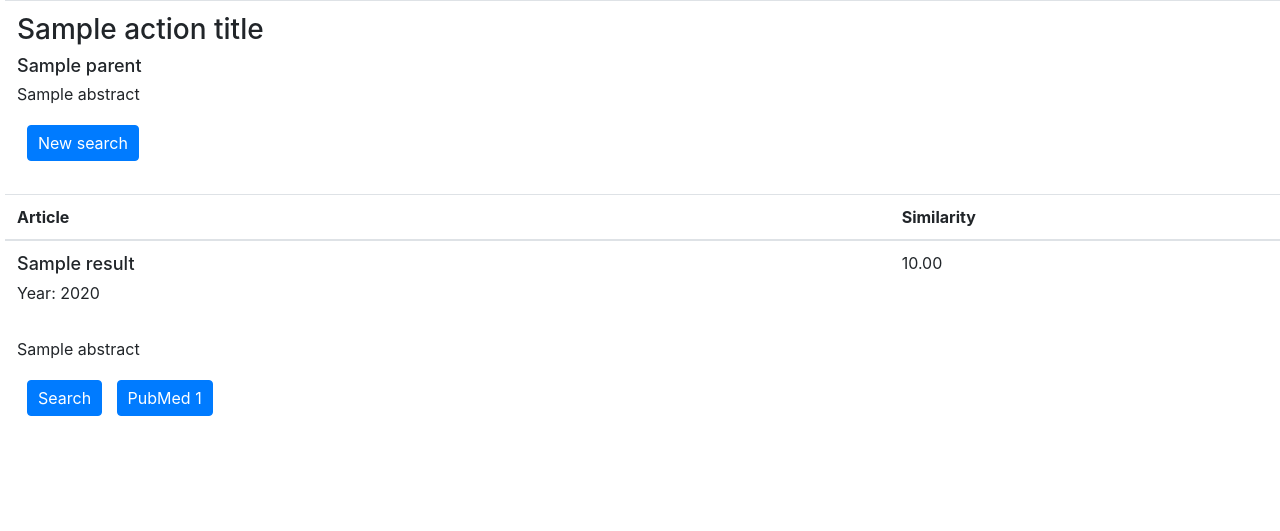
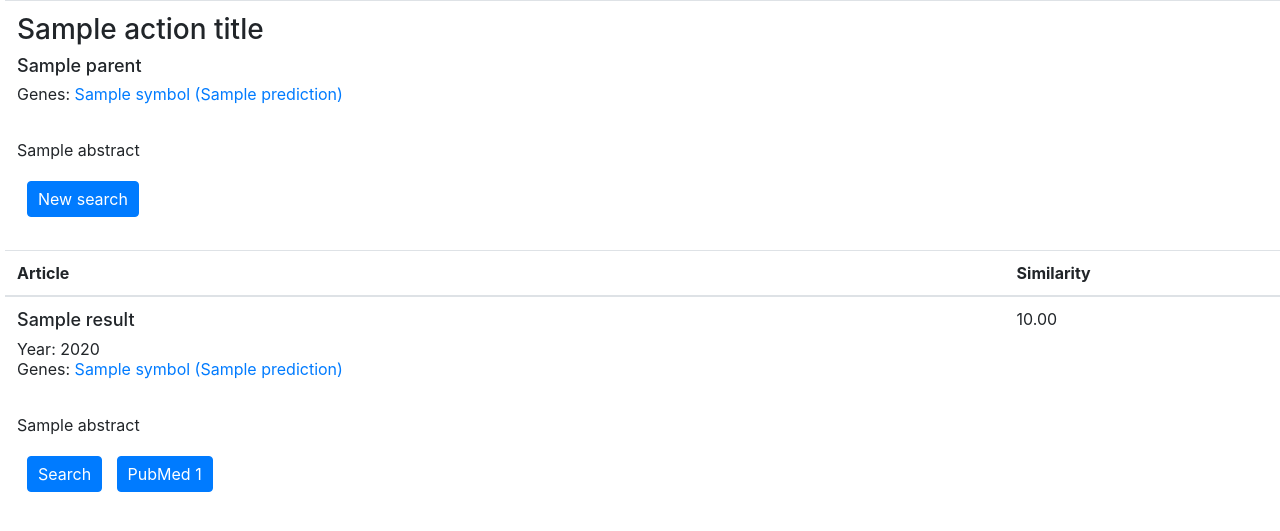
Before and after one commit to net-synergy/abstract2gene, a FastAPI app: template webapp/templates/a2g_results.html in a window 1280 px wide. Shown: the top 531 px of the page. Run offline with FastAPI, Linux system fonts and the light colour scheme; the template is opened without the code that fills it: most values are stand-ins (such as "Sample title", 1, 10 or a date in 2020); parts of the project's set-up code (start-up, migrations or seed data) failed here and were passed over; some libraries are stand-ins or nearby versions.

Commit message:
Add genes to results page

```diff
--- a/webapp/config.py
+++ b/webapp/config.py
@@ -2,3 +2,5 @@
 
 model_name = "a2g_768dim_per_batch_2"
 collection_name = f"gene_predictions_{model_name}"
+min_genes = 5
+gene_thresh = 0.5
--- a/webapp/main.py
+++ b/webapp/main.py
@@ -1,5 +1,7 @@
 """Entry point for the search engine's web UI."""
 
+import json
+import os
 from datetime import datetime
 from typing import Annotated
 
@@ -9,6 +11,7 @@ from fastapi.staticfiles import StaticFiles
 
 import abstract2gene as a2g
 import webapp.config as cfg
+from abstract2gene.data import model_path
 from webapp import database, query, ui
 
 model: a2g.model.Model | None = None
@@ -27,12 +30,18 @@ ModelDep = Annotated[a2g.model.Model, Depends(get_model)]
 client = database.connect()
 min_year = query.get_min_year(client, cfg.collection_name)
 
+with open(os.path.join(model_path(cfg.model_name), "genes.json"), "r") as js:
+    genes = json.load(js)
+
 app = FastAPI()
 app.mount("/static", StaticFiles(directory="webapp/static"), name="static")
 
 
 if not client.collection_exists(cfg.collection_name):
-    raise RuntimeError("qdrant collection not found")
+    raise RuntimeError(
+        "qdrant collection not found. This might be due to changing the"
+        + " model after building the collection. Rerun the populate db script."
+    )
 
 
 @app.get("/", response_class=HTMLResponse)
@@ -61,6 +70,7 @@ def post_abstract_search(
         title,
         abstract,
         (year_min, year_max),
+        genes,
         cfg.collection_name,
     )
 
@@ -89,10 +99,13 @@ def post_pmid_search(
         positive_list,
         negative_list,
         (year_min, year_max),
+        genes,
         cfg.collection_name,
     )
 
 
 @app.get("/analyze/{pmid}")
 def analyze_references(request: Request, pmid: int):
-    return ui.analyze_references(request, client, pmid, cfg.collection_name)
+    return ui.analyze_references(
+        request, client, pmid, genes, cfg.collection_name
+    )
--- a/webapp/query.py
+++ b/webapp/query.py
@@ -25,23 +25,28 @@ def search_with_abstract(
     abstract: str,
     year: tuple[int, int],
     collection_name: str,
-) -> list[ScoredPoint]:
+) -> tuple[list[float], list[ScoredPoint]]:
     """Find publications with similar genetic components to an abstract."""
     prediction = model.predict(title + "[SEP]" + abstract).tolist()[0]
 
-    return client.search(
-        collection_name=collection_name,
-        query_vector=prediction,
-        query_filter=Filter(
-            must=[
-                FieldCondition(
-                    key="year", range=Range(gte=year[0], lte=year[1])
-                )
-            ]
+    return (
+        prediction,
+        client.search(
+            collection_name=collection_name,
+            query_vector=prediction,
+            query_filter=Filter(
+                must=[
+                    FieldCondition(
+                        key="year", range=Range(gte=year[0], lte=year[1])
+                    )
+                ]
+            ),
+            with_payload=True,
+            with_vectors=True,
+            ## TODO: Come up with p-value based method for determining which
+            ## references to return instead of static limit.
+            limit=10,
         ),
-        ## TODO: Come up with p-value based method for determining which
-        ## references to return instead of static limit.
-        limit=10,
     )
 
 
--- a/webapp/templates/a2g_results.html
+++ b/webapp/templates/a2g_results.html
@@ -14,6 +14,15 @@
           <div style="margin-right: 60px">
             <h3 style="margin-left: 0">{{ action_title }}</h3>
             <h4>{{ parent.title }}</h4>
+            <p>
+              Genes: {% for i in range(parent.genes["symbol"]|length) %}
+	      <a href="https://www.ncbi.nlm.nih.gov/gene/{{ parent.genes['entrez_id'][i] }}">
+		{{ parent.genes['symbol'][i] }} ({{ parent.genes['prediction'][i] }})
+	      </a>
+	      {% if (i + 1) < parent.genes["symbol"]|length %}, {% endif %}
+	      {% endfor %}
+            </p>
+            <br />
             <p>{{ parent.abstract }}</p>
           </div>
           <a href="/" role="button" class="btn btn-primary btn-return-home"
@@ -34,7 +43,15 @@
         <tr>
           <td>
             <h4>{{ result.title }}</h4>
-            <p>Year: {{ result.year }}</p>
+            <p>
+	      Year: {{ result.year }}<br />
+	      Genes: {% for i in range(result.genes["symbol"]|length) %}
+	      <a href="https://www.ncbi.nlm.nih.gov/gene/{{ result.genes['entrez_id'][i] }}">
+		{{ result.genes['symbol'][i] }} ({{ result.genes['prediction'][i] }})
+	      </a>
+	      {% if (i + 1) < result.genes["symbol"]|length %}, {% endif %}
+	      {% endfor %}
+            </p>
             <br />
             <p>{{ result.abstract }}</p>
             <a
--- a/webapp/ui.py
+++ b/webapp/ui.py
@@ -10,9 +10,17 @@ from qdrant_client import QdrantClient
 from qdrant_client.models import FieldCondition, Filter, Range
 
 import abstract2gene as a2g
+from webapp import config as cfg
 from webapp import query
+from webapp.genes import Gene, top_predictions
 
 templates = Jinja2Templates(directory="webapp/templates")
+
+
+def _top_preds(predictions: list[float], genes: Gene) -> dict[str, list[str]]:
+    return top_predictions(
+        predictions, genes, k=cfg.min_genes, p=cfg.gene_thresh
+    )
 
 
 def home(request: Request, min_year: int):
@@ -68,22 +76,32 @@ def results(
     title: str,
     abstract: str,
     year: tuple[int, int],
+    genes: Gene,
     collection_name: str,
 ):
-    points = query.search_with_abstract(
+    prediction, points = query.search_with_abstract(
         client, model, title, abstract, year, collection_name
     )
 
     if points is None or len(points) == 0:
         return "No results found."
 
+    top_genes = _top_preds(prediction, genes)
+
     results = _extract_points(points)
+    for i, pt in enumerate(points):
+        results[i]["genes"] = _top_preds(pt.vector, genes)
+
     return templates.TemplateResponse(
         request,
         name="a2g_results.html",
         context={
             "action_title": "Publications similar to: ",
-            "parent": {"title": title, "abstract": abstract},
+            "parent": {
+                "title": title,
+                "abstract": abstract,
+                "genes": top_genes,
+            },
             "results": results,
             "year_range": {"min_year": year[0], "max_year": year[1]},
         },
@@ -96,13 +114,14 @@ def search_pmid(
     positive: list[int],
     negative: list[int],
     year: tuple[int, int],
+    genes: Gene,
     collection_name: str,
 ):
     if not positive:
         return "Must provide at least one positive example."
 
     positive_points = client.retrieve(
-        collection_name, ids=positive, with_payload=True, with_vectors=False
+        collection_name, ids=positive, with_payload=True, with_vectors=True
     )
 
     negative_points = []
@@ -124,11 +143,14 @@ def search_pmid(
         return f"No publication with PMID: {positive[0]} in database."
 
     main_point = positive_points[0]
+    top_genes = _top_preds(main_point.vector, genes)
 
     points = client.recommend(
         collection_name,
         positive,
         negative,
+        with_payload=True,
+        with_vectors=True,
         query_filter=Filter(
             must=[
                 FieldCondition(
@@ -145,9 +167,13 @@ def search_pmid(
         return "No results found."
 
     results = _extract_points(points)
+    for i, pt in enumerate(points):
+        results[i]["genes"] = _top_preds(pt.vector, genes)
+
     parent = {
         "title": main_point.payload["title"],
         "abstract": main_point.payload["abstract"],
+        "genes": top_genes,
     }
 
     return templates.TemplateResponse(
@@ -163,12 +189,17 @@ def search_pmid(
 
 
 def analyze_references(
-    request: Request, client: QdrantClient, pmid: int, collection_name: str
+    request: Request,
+    client: QdrantClient,
+    pmid: int,
+    genes: Gene,
+    collection_name: str,
 ):
     results = query.analyze_references(client, pmid, collection_name)
     parent = {
         "title": results["parent"].payload["title"],
         "abstract": results["parent"].payload["abstract"],
+        "genes": _top_preds(results["parent"].vector, genes),
     }
 
     if len(results["references"]) == 0:
@@ -178,6 +209,9 @@ def analyze_references(
     references = sorted(
         references, key=lambda x: x["similarity"], reverse=True
     )
+
+    for i, pt in enumerate(results["references"]):
+        references[i]["genes"] = _top_preds(pt.vector, genes)
 
     return templates.TemplateResponse(
         request,
```
Also changed, not shown: example/populate_db.py (+19 -0 lines), webapp/genes.py (added, +32 -0 lines).
